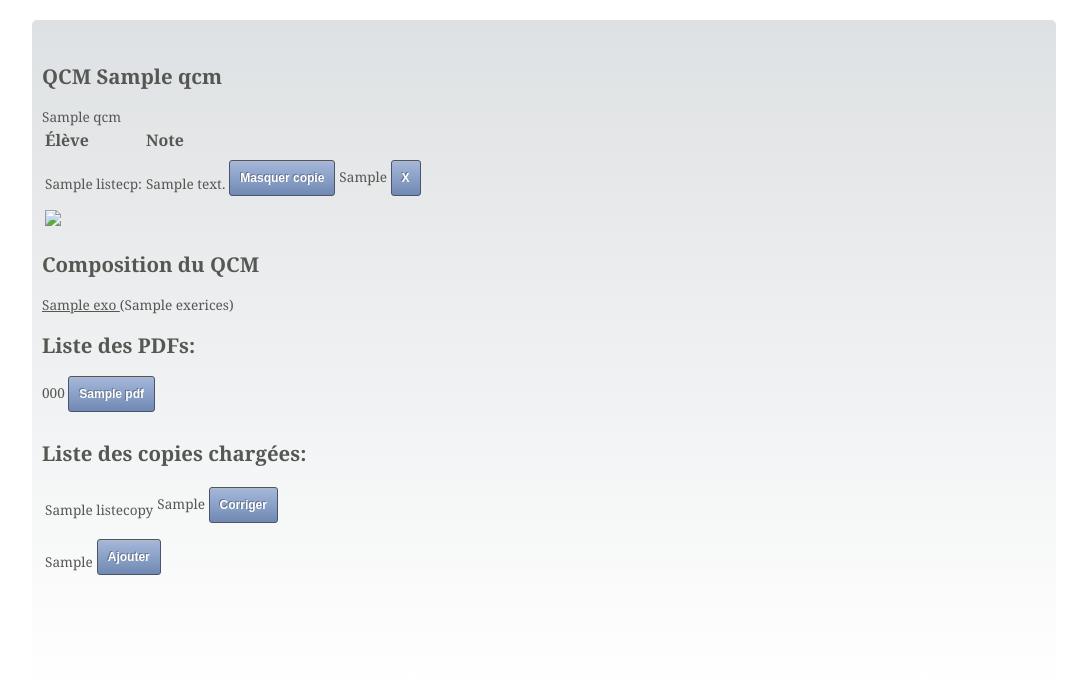
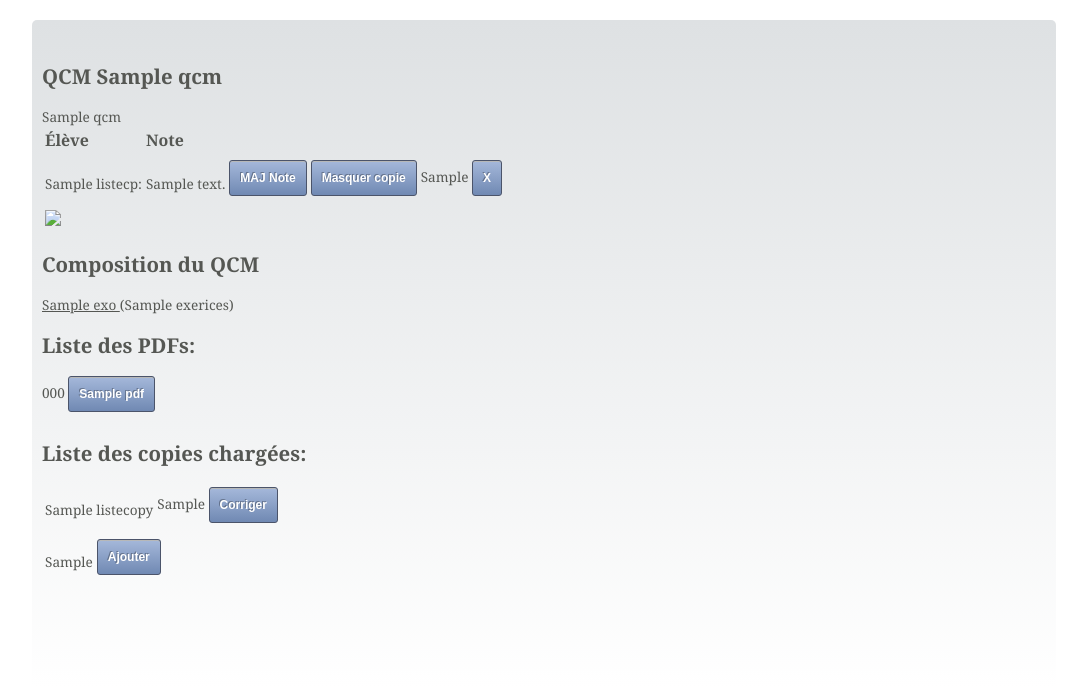
Before and after one commit to ThibautLG/QCMaker, a Django app: template prof/templates/qcmanage.html in a window 1280 px wide. Shown: the part 89-776 px from the top of the page, without its empty margins (96-1183 px from the left). Run offline with Django 3.2, Linux system fonts and the light colour scheme; the template is opened without the code that fills it: most values are stand-ins (such as "Sample title", 1, 10 or a date in 2020).

Commit message:
Ajout de la possibilité de modifier des notes pour les profs

```diff
--- a/prof/forms.py
+++ b/prof/forms.py
@@ -52,6 +52,10 @@ class QCMChoix(forms.Form):
 
 	qcm = forms.ChoiceField(label="Liste de vos QCM")
 
+class Note(forms.Form):
+	note = forms.FloatField(label="")
+	copiecorrigeeid = forms.IntegerField(widget=forms.HiddenInput())
+
 class NouveauQCM(forms.Form):
 	titre = forms.CharField(max_length=100,label="Nouveau QCM")
 
--- a/prof/static/style.css
+++ b/prof/static/style.css
@@ -26,6 +26,17 @@ header {
 	/*17%; 10%*/
 	margin-right: 0;
 
+}
+input[id='id_note'] {
+	width: 40px;
+	border: 0px;
+}
+input[type='submit',name='hidden'] {
+	position: absolute;
+	top: -1000px;
+	width: 0;
+	height: 0;
+	border: 0;
 }
 h3 {
 	margin-top: 0px;
--- a/prof/templates/ehome.html
+++ b/prof/templates/ehome.html
@@ -7,7 +7,7 @@
 <table cellspacing="20%">
 <tr><td><h3>Nom du QCM</h3></td><td><h3>Note</h3></td></tr>
 {% for cp in listecps %}
-<tr><td>QCM {{ cp.nom }}:</td><td>{{ cp.note }}</td><td>
+<tr><td>{{ cp.nom }}</td><td>{{ cp.note }}</td><td>
 <form action="{% url 'prof.views.ehome' %}" method="post">
     {% csrf_token %}
     {% if not cp.jpg %}{{ cp.formMI }}{% endif %}
--- a/prof/templates/qcmanage.html
+++ b/prof/templates/qcmanage.html
@@ -7,7 +7,17 @@
 <table cellspacing="20%">
 <tr><td><h3>Élève</h3></td><td><h3>Note</h3></td></tr>
 {% for cp in listecps %}
-<tr><td><a name="{{ cp.id }}">{{ cp.nom }}:</td><td>{{ cp.note }}</td><td>
+<tr><td><a name="{{ cp.id }}">{{ cp.nom }}:</td><td>
+<form action="{% url 'prof.views.qcmanage' %}" method="post">
+
+{% csrf_token %}
+<table>
+{{ cp.formNote }}
+</table>
+</td><td>
+<input type="submit" name='hidden' value="MAJ Note">
+</form>
+</td><td>
 <form action="{% url 'prof.views.qcmanage' %}#{{ cp.id }}" method="post">
     {% csrf_token %}
     {% if not cp.jpg %}{{ cp.formMI }}{% endif %}
```
Also changed, not shown: prof/views.py (+13 -5 lines), 1 other file.
